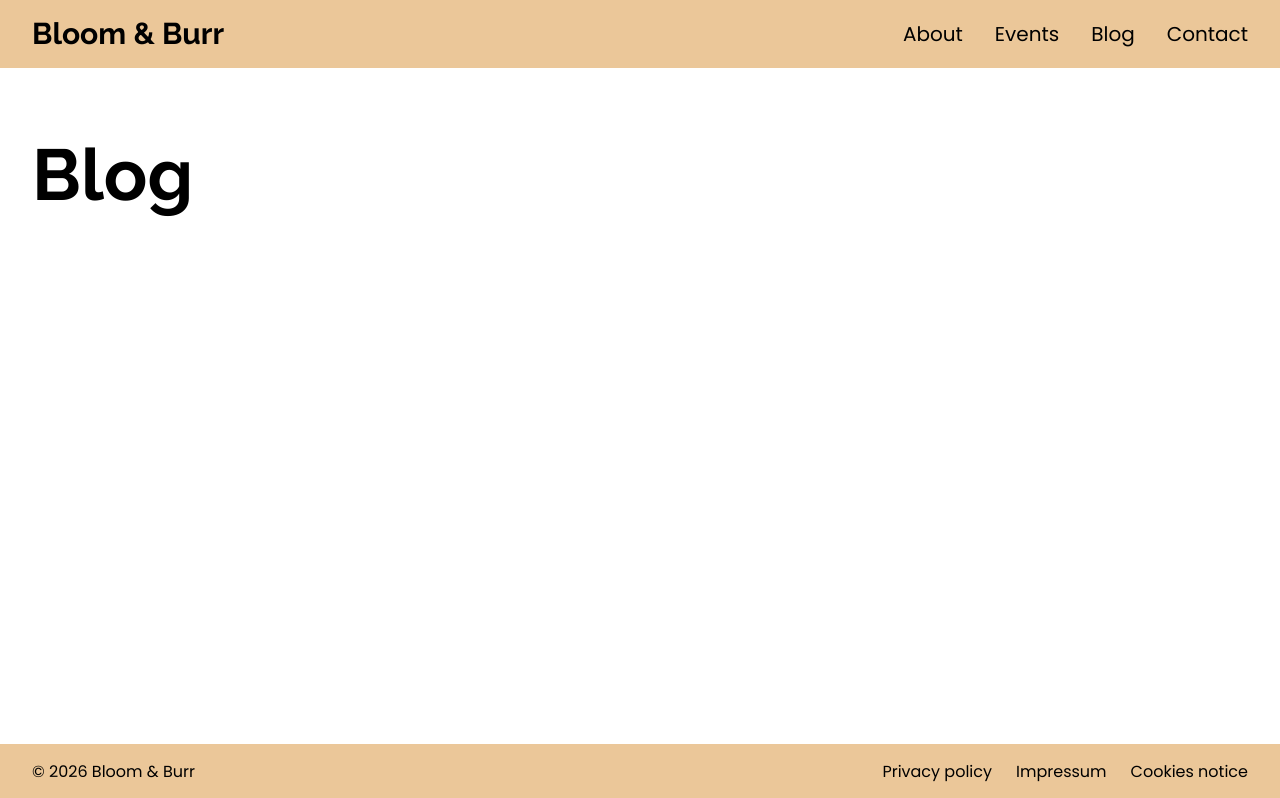
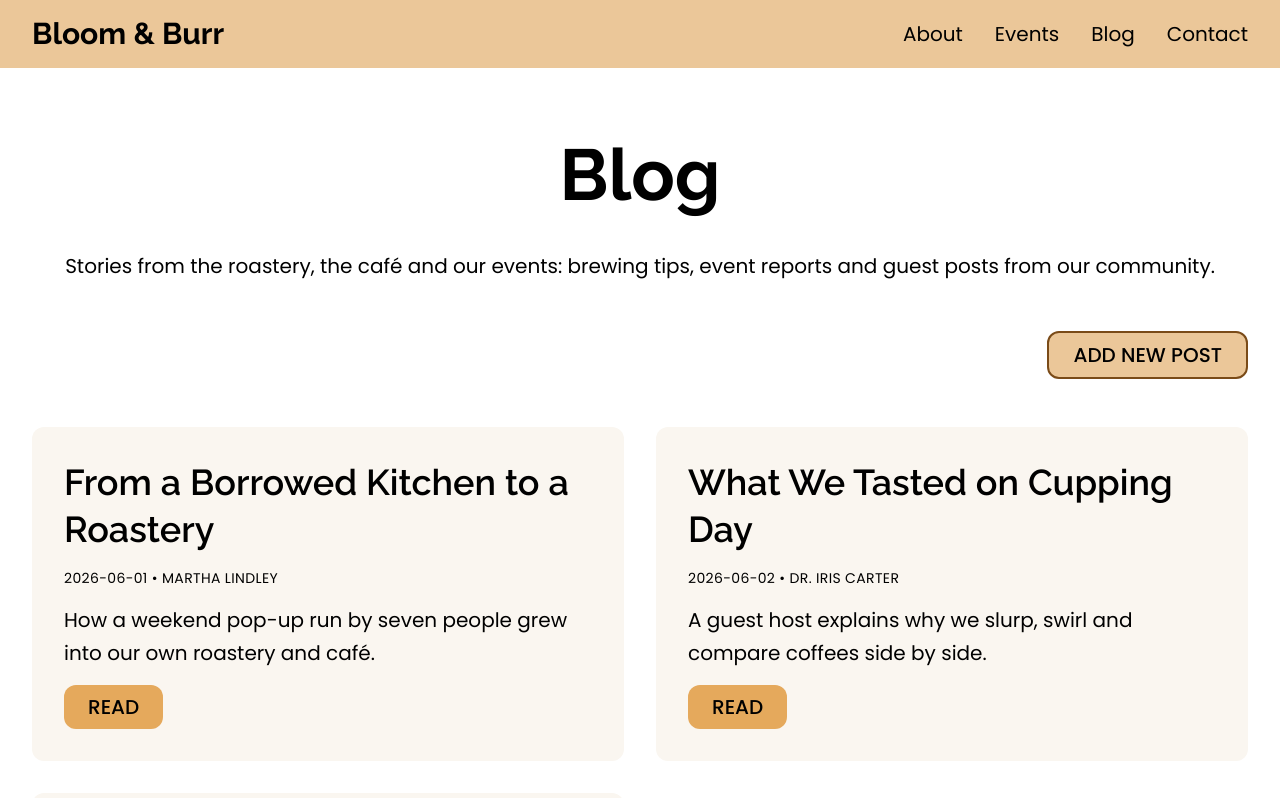
Before and after one commit to beatanemeth/content-hub-react-express-postgresql, a React (Vite) app in the folder frontend/: page /blog in a window 1280 px wide. Shown: the top 798 px of the page. Built offline with nearby package versions, Linux system fonts and the light colour scheme.

Commit message:
feat(frontend): show the placeholder posts as cards on the blog list

```diff
--- /dev/null
+++ b/frontend/src/components/PostCard.tsx
@@ -0,0 +1,25 @@
+import { type Post, STAFF } from '../data/posts.ts';
+import Button from './Button.tsx';
+
+interface PostCardProps {
+  post: Post;
+}
+
+export default function PostCard({ post }: PostCardProps) {
+  // The post holds only the author's id; the staff list gives the name
+  const author = STAFF.find((person) => person.id === post.author_id);
+
+  return (
+    // items-start keeps the Read button as wide as its text, not as wide as the card
+    <article className="flex flex-col items-start gap-4 rounded-xl bg-oat-milk p-8">
+      <h2 className="font-heading text-4xl leading-[1.3] font-semibold">
+        {post.title}
+      </h2>
+      <p className="text-sm tracking-wide uppercase">
+        {post.published_on} • {author?.full_name}
+      </p>
+      <p className="text-xl leading-relaxed">{post.summary}</p>
+      <Button to={`/blog/${post.id}`}>Read</Button>
+    </article>
+  );
+}
--- a/frontend/src/pages/BlogList.tsx
+++ b/frontend/src/pages/BlogList.tsx
@@ -1,5 +1,33 @@
+import Button from '../components/Button.tsx';
+import PostCard from '../components/PostCard.tsx';
+import { POSTS } from '../data/posts.ts';
+
 export default function BlogList() {
+  const posts = POSTS;
+
   return (
-    <h1 className="font-heading text-7xl leading-[1.2] font-bold">Blog</h1>
+    <div>
+      <h1 className="text-center font-heading text-7xl leading-[1.2] font-bold">
+        Blog
+      </h1>
+      <p className="mt-8 text-center text-xl leading-relaxed">
+        Stories from the roastery, the café and our events: brewing tips, event
+        reports and guest posts from our community.
+      </p>
+      <div className="mt-12 flex justify-end">
+        <Button variant="secondary" to="/blog/new">
+          Add new post
+        </Button>
+      </div>
+      {posts.length === 0 ? (
+        <p className="mt-12 text-xl leading-relaxed">No posts yet.</p>
+      ) : (
+        <div className="mt-12 grid grid-cols-2 gap-8">
+          {posts.map((post) => (
+            <PostCard key={post.id} post={post} />
+          ))}
+        </div>
+      )}
+    </div>
   );
 }
```
